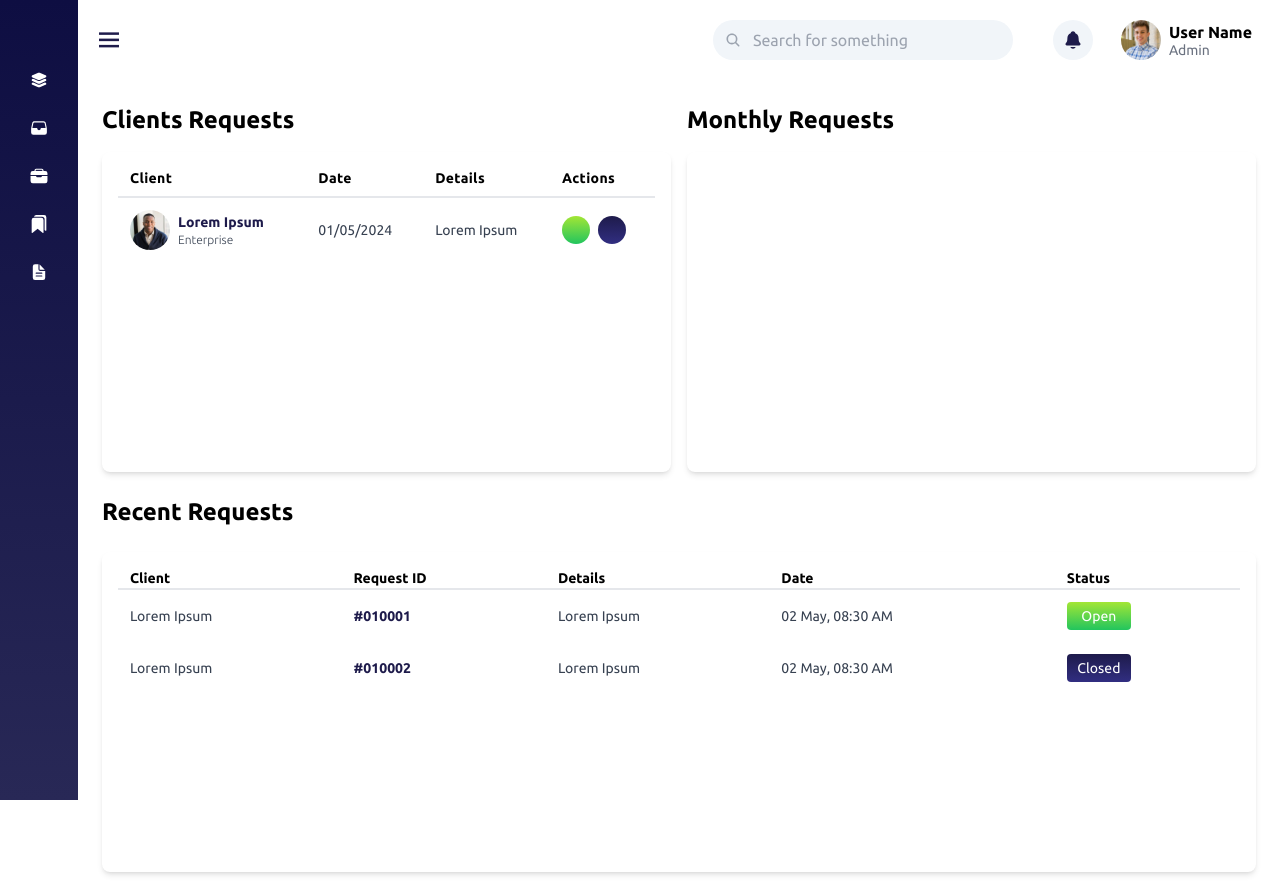
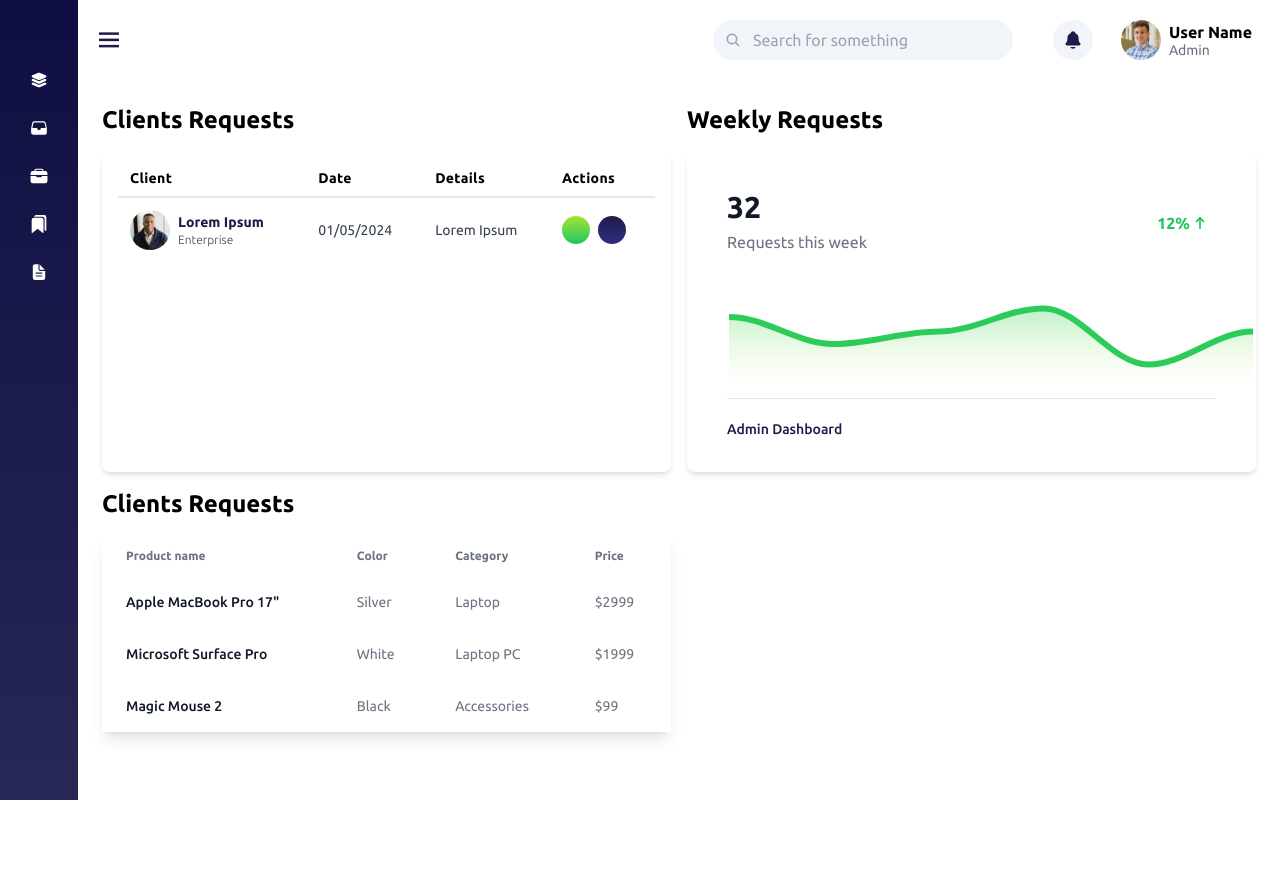
Before and after one commit to freelanceAP/GreenCycle-Front, a website with bundled scripts: page public/assets/pages/requestsView.html in a window 1280 px wide. After the commit the page ends 800 px from the top, so only its background shows below. Built offline with nearby package versions, Linux system fonts and the light colour scheme; some icons are missing.

Commit message:
new requestView

```diff
--- a/public/assets/pages/requestsView.html
+++ b/public/assets/pages/requestsView.html
@@ -7,6 +7,7 @@
   <link rel='stylesheet' href='https://unpkg.com/boxicons@2.1.4/css/boxicons.min.css'>
   <script src="https://cdn.tailwindcss.com"></script>
   <script src="https://unpkg.com/boxicons@2.1.4/dist/boxicons.js"></script>
+  <script src="https://cdn.jsdelivr.net/npm/apexcharts"></script>
   <link href="https://cdnjs.cloudflare.com/ajax/libs/font-awesome/5.15.4/css/all.min.css" rel="stylesheet">
   <link rel="stylesheet" href="/public/assets/styles/index.css">
   <link rel="stylesheet" href="/public/assets/styles/requestView.css">
@@ -66,55 +67,114 @@
       </div>
 
       <div>
-        <h2 class="text-2xl font-semibold mb-4">Monthly Requests</h2>
+        <h2 class="text-2xl font-semibold mb-4">Weekly Requests</h2>
         <div class="bg-white rounded-lg p-4 shadow-md h-80">
+
+          <div class="max-w-4xl w-full h-48 bg-white p-4 md:p-6">
+            <div class="flex justify-between">
+              <div>
+                <h5 class="leading-none text-3xl font-bold text-gray-900  pb-2">32</h5>
+                <p class="text-base font-normal text-gray-500 ">Requests this week</p>
+              </div>
+              <div class="flex items-center px-2.5 py-0.5 text-base font-semibold text-green-500 ">
+                12%
+                <svg class="w-3 h-3 ms-1" aria-hidden="true" xmlns="http://www.w3.org/2000/svg" fill="none"
+                  viewBox="0 0 10 14">
+                  <path stroke="currentColor" stroke-linecap="round" stroke-linejoin="round" stroke-width="2"
+                    d="M5 13V1m0 0L1 5m4-4 4 4" />
+                </svg>
+              </div>
+            </div>
+            <div id="area-chart"></div>
+            <div class="grid grid-cols-1 items-center border-gray-200 border-t justify-between">
+              <div class="flex justify-between items-center pt-5">
+                <!-- Button -->
+                <a id="dropdownDefaultButton" data-dropdown-toggle="lastDaysdropdown"
+                  href="/public/assets/pages/admin.html" data-dropdown-placement="bottom"
+                  class="text-sm font-medium text-indigo-950 hover:text-green-500 text-center inline-flex items-center"
+                  type="submit">
+                  Admin Dashboard</a>
+              </div>
+            </div>
 
           </div>
         </div>
       </div>
 
-    <div class="mt-4">
-      <h2 class="text-2xl font-semibold mb-4 m-6">Recent Requests</h2>
-    </div>
-
-    <div class="bg-white rounded-lg p-4 shadow-md h-80 m-6">
-      <table class="w-full text-sm">
-        <thead class="border-b-2 border-gray-200 ">
+      <div>
+        <h2 class="text-2xl font-semibold mb-4">Clients Requests</h2>
+        <div class="relative overflow-x-auto shadow-lg">
+          <table class="w-full text-sm text-left rtl:text-right text-gray-500">
+            <thead class="text-xs">
               <tr>
-            <th class="px-3 text-left">Client</th>
-            <th class="px-3 text-left">Request ID</th>
-            <th class="px-3 text-left">Details</th>
-            <th class="px-3 text-left">Date</th>
-            <th class="px-3 text-left">Status</th>
+                <th scope="col" class="px-6 py-3">
+                  Product name
+                </th>
+                <th scope="col" class="px-6 py-3">
+                  Color
+                </th>
+                <th scope="col" class="px-6 py-3">
+                  Category
+                </th>
+                <th scope="col" class="px-6 py-3">
+                  Price
+                </th>
               </tr>
             </thead>
             <tbody>
-          <tr>
-            <td class="p-3 text-gray-700">Lorem Ipsum</td>
-            <td class="p-3 font-bold text-indigo-950"><a href="#">#010001</a></td>
-            <td class="p-3 text-gray-700">Lorem Ipsum</td>
-            <td class="p-3 text-gray-700">02 May, 08:30 AM</td>
-            <td class="p-3">
-              <span
-                class="inline-block w-16 bg-gradient-to-b from-lime-400 to-green-500 text-white text-center px-2 py-1 rounded">Open</span>
+              <tr class="bg-white shadow-xl">
+                <th scope="row" class="px-6 py-4 font-medium text-gray-900 whitespace-nowrap">
+                  Apple MacBook Pro 17"
+                </th>
+                <td class="px-6 py-4">
+                  Silver
+                </td>
+                <td class="px-6 py-4">
+                  Laptop
+                </td>
+                <td class="px-6 py-4">
+                  $2999
                 </td>
               </tr>
-          <tr>
-            <td class="p-3 text-gray-700">Lorem Ipsum</td>
-            <td class="p-3 font-bold text-indigo-950"><a href="#">#010002</a></td>
-            <td class="p-3 text-gray-700">Lorem Ipsum</td>
-            <td class="p-3 text-gray-700">02 May, 08:30 AM</td>
-            <td class="p-3">
-              <span
-                class="inline-block w-16 bg-gradient-to-b from-indigo-950 to-indigo-900 text-white text-center px-2 py-1 rounded">Closed</span>
+              <tr class="bg-white ">
+                <th scope="row" class="px-6 py-4 font-medium text-gray-900 whitespace-nowrap ">
+                  Microsoft Surface Pro
+                </th>
+                <td class="px-6 py-4">
+                  White
+                </td>
+                <td class="px-6 py-4">
+                  Laptop PC
+                </td>
+                <td class="px-6 py-4">
+                  $1999
+                </td>
+              </tr>
+              <tr class="bg-white ">
+                <th scope="row" class="px-6 py-4 font-medium text-gray-900 whitespace-nowrap ">
+                  Magic Mouse 2
+                </th>
+                <td class="px-6 py-4">
+                  Black
+                </td>
+                <td class="px-6 py-4">
+                  Accessories
+                </td>
+                <td class="px-6 py-4">
+                  $99
                 </td>
               </tr>
             </tbody>
           </table>
         </div>
+
+      </div>
+
   </section>
 
   <script type="module" src="/src/js/app.js"></script>
+  <script src="/src/features/chartRequest.js"></script>
+  <script src="https://cdn.jsdelivr.net/npm/apexcharts"></script>
   <script type="module" src="https://unpkg.com/ionicons@5.5.2/dist/ionicons/ionicons.esm.js"></script>
   <script nomodule src="https://unpkg.com/ionicons@5.5.2/dist/ionicons/ionicons.js"></script>
 </body>
--- /dev/null
+++ b/src/features/chartRequest.js
@@ -0,0 +1,72 @@
+
+const options = {
+    chart: {
+      height: "100%",
+      maxWidth: "100%",
+      type: "area",
+      fontFamily: "Ubuntu, sans-serif",
+      dropShadow: {
+        enabled: false,
+      },
+      toolbar: {
+        show: false,
+      },
+    },
+    tooltip: {
+      enabled: true,
+      x: {
+        show: false,
+      },
+    },
+    fill: {
+      type: "gradient",
+      gradient: {
+        opacityFrom: 0.55,
+        opacityTo: 0,
+        shade: "#B6F04A",
+        gradientToColors: ["#B6F04A"],
+      },
+    },
+    dataLabels: {
+      enabled: false,
+    },
+    stroke: {
+      width: 6,
+    },
+    grid: {
+      show: false,
+      strokeDashArray: 4,
+      padding: {
+        left: 2,
+        right: 2,
+        top: 0
+      },
+    },
+    series: [
+      {
+        name: "New users",
+        data: [6500, 6418, 6456, 6526, 6356, 6456],
+        color: "#2CCC5B",
+      },
+    ],
+    xaxis: {
+      categories: ['01 February', '02 February', '03 February', '04 February', '05 February', '06 February', '07 February'],
+      labels: {
+        show: false,
+      },
+      axisBorder: {
+        show: false,
+      },
+      axisTicks: {
+        show: false,
+      },
+    },
+    yaxis: {
+      show: false,
+    },
+  }
+
+  if (document.getElementById("area-chart") && typeof ApexCharts !== 'undefined') {
+    const chart = new ApexCharts(document.getElementById("area-chart"), options);
+    chart.render();
+  }
```
Lines whose indentation alone changed are shown as unchanged.
